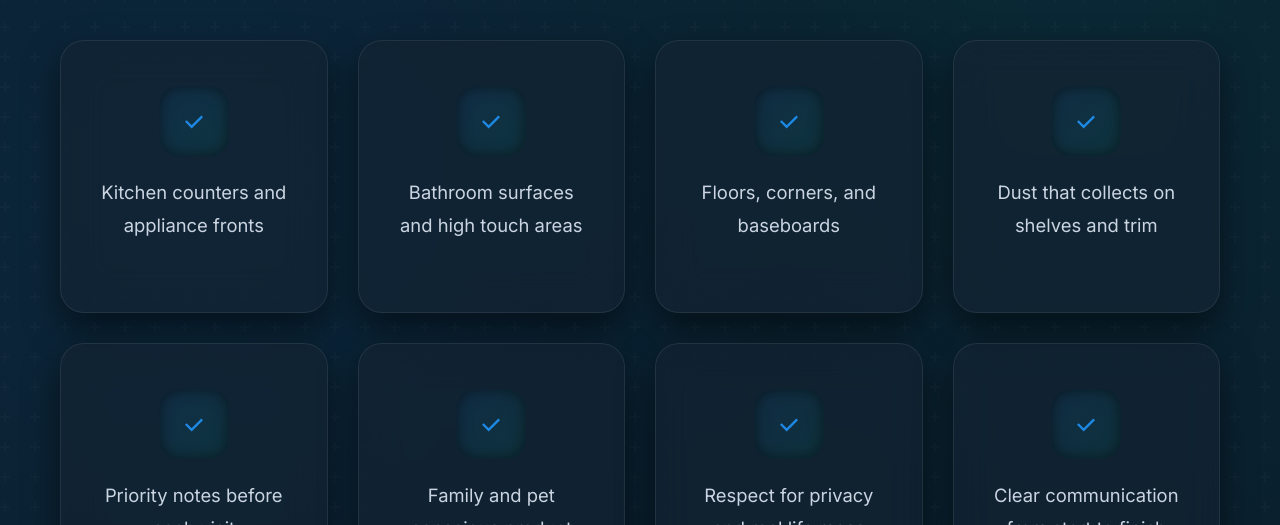
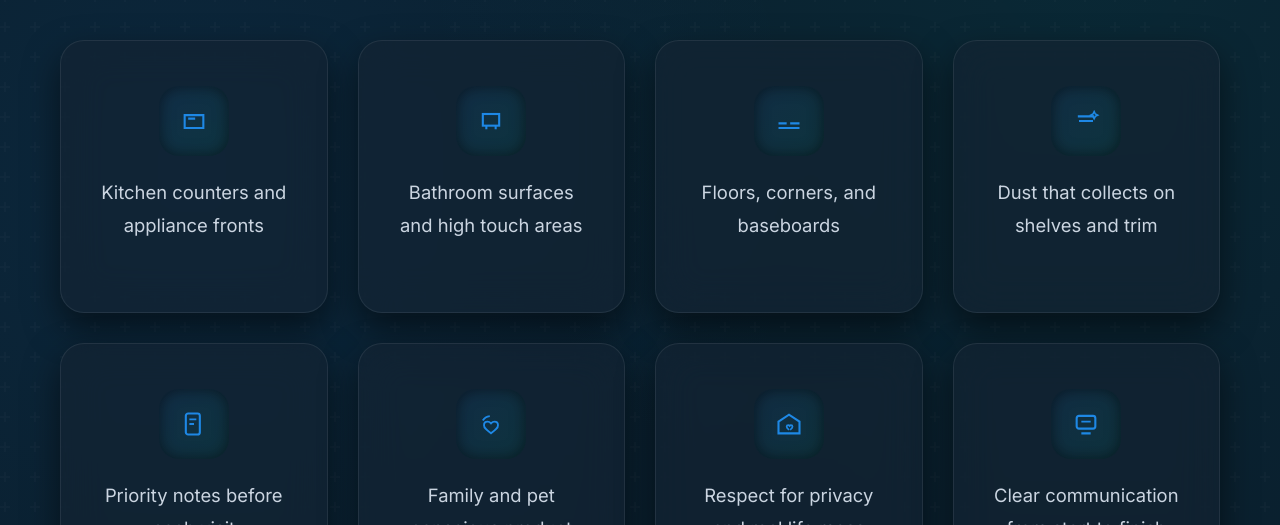
Before and after one commit to YourOnlineSquad/in-the-details-cleaning-site, a Jekyll site: the page built from index.html, in a window 1280 px wide and 900 px high, scrolled down 3850 px. Shown: the part 150-675 px from the top of the window. Built offline with Jekyll 4.4.1, drawn with Linux system fonts in a browser that asks for light colours.

Commit message:
Adjust homepage icons in Detail Standard and Before After sections only

```diff
--- a/index.html
+++ b/index.html
@@ -131,14 +131,14 @@ faq_schema: >
     <p class="body-copy-large text-light-muted">Our cleaning is built around the details people notice every day. We listen to your priorities, use non toxic products, and focus on the rooms, surfaces, and small spots that help your home feel calm again.</p>
   </div>
   <div class="container grid-4">
-    <div class="glass-card text-center"><div class="card-icon" style="margin:0 auto 20px auto;"><svg width="28" height="28" viewBox="0 0 24 24" fill="none" xmlns="http://www.w3.org/2000/svg"><path d="M5 12L10 17L19 8" stroke="currentColor" stroke-width="2"/></svg></div><p class="body-copy text-light-muted">Kitchen counters and appliance fronts</p></div>
-    <div class="glass-card text-center"><div class="card-icon" style="margin:0 auto 20px auto;"><svg width="28" height="28" viewBox="0 0 24 24" fill="none" xmlns="http://www.w3.org/2000/svg"><path d="M5 12L10 17L19 8" stroke="currentColor" stroke-width="2"/></svg></div><p class="body-copy text-light-muted">Bathroom surfaces and high touch areas</p></div>
-    <div class="glass-card text-center"><div class="card-icon" style="margin:0 auto 20px auto;"><svg width="28" height="28" viewBox="0 0 24 24" fill="none" xmlns="http://www.w3.org/2000/svg"><path d="M5 12L10 17L19 8" stroke="currentColor" stroke-width="2"/></svg></div><p class="body-copy text-light-muted">Floors, corners, and baseboards</p></div>
-    <div class="glass-card text-center"><div class="card-icon" style="margin:0 auto 20px auto;"><svg width="28" height="28" viewBox="0 0 24 24" fill="none" xmlns="http://www.w3.org/2000/svg"><path d="M5 12L10 17L19 8" stroke="currentColor" stroke-width="2"/></svg></div><p class="body-copy text-light-muted">Dust that collects on shelves and trim</p></div>
-    <div class="glass-card text-center"><div class="card-icon" style="margin:0 auto 20px auto;"><svg width="28" height="28" viewBox="0 0 24 24" fill="none" xmlns="http://www.w3.org/2000/svg"><path d="M5 12L10 17L19 8" stroke="currentColor" stroke-width="2"/></svg></div><p class="body-copy text-light-muted">Priority notes before each visit</p></div>
-    <div class="glass-card text-center"><div class="card-icon" style="margin:0 auto 20px auto;"><svg width="28" height="28" viewBox="0 0 24 24" fill="none" xmlns="http://www.w3.org/2000/svg"><path d="M5 12L10 17L19 8" stroke="currentColor" stroke-width="2"/></svg></div><p class="body-copy text-light-muted">Family and pet conscious product choices</p></div>
-    <div class="glass-card text-center"><div class="card-icon" style="margin:0 auto 20px auto;"><svg width="28" height="28" viewBox="0 0 24 24" fill="none" xmlns="http://www.w3.org/2000/svg"><path d="M5 12L10 17L19 8" stroke="currentColor" stroke-width="2"/></svg></div><p class="body-copy text-light-muted">Respect for privacy and real life mess</p></div>
-    <div class="glass-card text-center"><div class="card-icon" style="margin:0 auto 20px auto;"><svg width="28" height="28" viewBox="0 0 24 24" fill="none" xmlns="http://www.w3.org/2000/svg"><path d="M5 12L10 17L19 8" stroke="currentColor" stroke-width="2"/></svg></div><p class="body-copy text-light-muted">Clear communication from start to finish</p></div>
+    <div class="glass-card text-center"><div class="card-icon" style="margin:0 auto 20px auto;"><svg width="28" height="28" viewBox="0 0 24 24" fill="none" xmlns="http://www.w3.org/2000/svg"><path d="M4 7H20V18H4V7Z" stroke="currentColor" stroke-width="1.8"/><path d="M7 10H13" stroke="currentColor" stroke-width="1.8"/></svg></div><p class="body-copy text-light-muted">Kitchen counters and appliance fronts</p></div>
+    <div class="glass-card text-center"><div class="card-icon" style="margin:0 auto 20px auto;"><svg width="28" height="28" viewBox="0 0 24 24" fill="none" xmlns="http://www.w3.org/2000/svg"><rect x="5" y="6" width="14" height="10" stroke="currentColor" stroke-width="1.8"/><path d="M8 16V19" stroke="currentColor" stroke-width="1.8"/><path d="M16 16V19" stroke="currentColor" stroke-width="1.8"/></svg></div><p class="body-copy text-light-muted">Bathroom surfaces and high touch areas</p></div>
+    <div class="glass-card text-center"><div class="card-icon" style="margin:0 auto 20px auto;"><svg width="28" height="28" viewBox="0 0 24 24" fill="none" xmlns="http://www.w3.org/2000/svg"><path d="M3 18H21" stroke="currentColor" stroke-width="1.8"/><path d="M3 14H10" stroke="currentColor" stroke-width="1.8"/><path d="M13 14H21" stroke="currentColor" stroke-width="1.8"/></svg></div><p class="body-copy text-light-muted">Floors, corners, and baseboards</p></div>
+    <div class="glass-card text-center"><div class="card-icon" style="margin:0 auto 20px auto;"><svg width="28" height="28" viewBox="0 0 24 24" fill="none" xmlns="http://www.w3.org/2000/svg"><path d="M5 8H19" stroke="currentColor" stroke-width="1.8"/><path d="M6 12H18" stroke="currentColor" stroke-width="1.8"/><path d="M19 4L20 6L22 7L20 8L19 10L18 8L16 7L18 6L19 4Z" stroke="currentColor" stroke-width="1.4"/></svg></div><p class="body-copy text-light-muted">Dust that collects on shelves and trim</p></div>
+    <div class="glass-card text-center"><div class="card-icon" style="margin:0 auto 20px auto;"><svg width="28" height="28" viewBox="0 0 24 24" fill="none" xmlns="http://www.w3.org/2000/svg"><rect x="5" y="3" width="12" height="18" rx="2" stroke="currentColor" stroke-width="1.8"/><path d="M8 8H14" stroke="currentColor" stroke-width="1.6"/><path d="M8 12H12" stroke="currentColor" stroke-width="1.6"/></svg></div><p class="body-copy text-light-muted">Priority notes before each visit</p></div>
+    <div class="glass-card text-center"><div class="card-icon" style="margin:0 auto 20px auto;"><svg width="28" height="28" viewBox="0 0 24 24" fill="none" xmlns="http://www.w3.org/2000/svg"><path d="M12 20C8 17 6 15.4 6 13C6 11.3 7.3 10 9 10C10.2 10 11.2 10.6 12 11.5C12.8 10.6 13.8 10 15 10C16.7 10 18 11.3 18 13C18 15.4 16 17 12 20Z" stroke="currentColor" stroke-width="1.6"/><path d="M5 9C6.2 6.8 8.4 5.5 11 5.2" stroke="currentColor" stroke-width="1.6"/></svg></div><p class="body-copy text-light-muted">Family and pet conscious product choices</p></div>
+    <div class="glass-card text-center"><div class="card-icon" style="margin:0 auto 20px auto;"><svg width="28" height="28" viewBox="0 0 24 24" fill="none" xmlns="http://www.w3.org/2000/svg"><path d="M3 10L12 4L21 10V20H3V10Z" stroke="currentColor" stroke-width="1.8"/><path d="M12 17C10.7 16 10 15.3 10 14.3C10 13.5 10.6 13 11.3 13C11.8 13 12.2 13.2 12.5 13.6C12.8 13.2 13.2 13 13.7 13C14.4 13 15 13.5 15 14.3C15 15.3 14.3 16 13 17" stroke="currentColor" stroke-width="1.5"/></svg></div><p class="body-copy text-light-muted">Respect for privacy and real life mess</p></div>
+    <div class="glass-card text-center"><div class="card-icon" style="margin:0 auto 20px auto;"><svg width="28" height="28" viewBox="0 0 24 24" fill="none" xmlns="http://www.w3.org/2000/svg"><rect x="4" y="5" width="16" height="11" rx="2" stroke="currentColor" stroke-width="1.8"/><path d="M8 20H16" stroke="currentColor" stroke-width="1.8"/><path d="M8 10H16" stroke="currentColor" stroke-width="1.6"/></svg></div><p class="body-copy text-light-muted">Clear communication from start to finish</p></div>
   </div>
 </section>
 
@@ -151,21 +151,21 @@ faq_schema: >
   <div class="container grid-2">
     <div class="glass-card">
       <h3 class="mb-20">Before the Visit</h3>
-      <p class="body-copy">Counters feel behind</p>
-      <p class="body-copy">Dust keeps coming back</p>
-      <p class="body-copy">Bathrooms need attention</p>
-      <p class="body-copy">Floors show daily life</p>
-      <p class="body-copy">Moving or hosting feels stressful</p>
-      <p class="body-copy">You are not sure where to start</p>
+      <p class="body-copy"><svg width="14" height="14" viewBox="0 0 24 24" fill="none" xmlns="http://www.w3.org/2000/svg" style="vertical-align:-2px; margin-right:8px;"><circle cx="12" cy="12" r="4" fill="#8FA2B1"/></svg>Counters feel behind</p>
+      <p class="body-copy"><svg width="14" height="14" viewBox="0 0 24 24" fill="none" xmlns="http://www.w3.org/2000/svg" style="vertical-align:-2px; margin-right:8px;"><circle cx="12" cy="12" r="4" fill="#8FA2B1"/></svg>Dust keeps coming back</p>
+      <p class="body-copy"><svg width="14" height="14" viewBox="0 0 24 24" fill="none" xmlns="http://www.w3.org/2000/svg" style="vertical-align:-2px; margin-right:8px;"><circle cx="12" cy="12" r="4" fill="#8FA2B1"/></svg>Bathrooms need attention</p>
+      <p class="body-copy"><svg width="14" height="14" viewBox="0 0 24 24" fill="none" xmlns="http://www.w3.org/2000/svg" style="vertical-align:-2px; margin-right:8px;"><circle cx="12" cy="12" r="4" fill="#8FA2B1"/></svg>Floors show daily life</p>
+      <p class="body-copy"><svg width="14" height="14" viewBox="0 0 24 24" fill="none" xmlns="http://www.w3.org/2000/svg" style="vertical-align:-2px; margin-right:8px;"><circle cx="12" cy="12" r="4" fill="#8FA2B1"/></svg>Moving or hosting feels stressful</p>
+      <p class="body-copy"><svg width="14" height="14" viewBox="0 0 24 24" fill="none" xmlns="http://www.w3.org/2000/svg" style="vertical-align:-2px; margin-right:8px;"><circle cx="12" cy="12" r="4" fill="#8FA2B1"/></svg>You are not sure where to start</p>
     </div>
     <div class="glass-card">
       <h3 class="mb-20">After the Visit</h3>
-      <p class="body-copy">Main rooms feel calmer</p>
-      <p class="body-copy">High touch areas are handled</p>
-      <p class="body-copy">Priorities are checked off</p>
-      <p class="body-copy">Floors and surfaces feel fresh</p>
-      <p class="body-copy">The home feels easier to manage</p>
-      <p class="body-copy">You know what was completed</p>
+      <p class="body-copy"><svg width="16" height="16" viewBox="0 0 24 24" fill="none" xmlns="http://www.w3.org/2000/svg" style="vertical-align:-2px; margin-right:8px;"><path d="M5 12L10 17L19 8" stroke="#00BFA6" stroke-width="2.4"/></svg>Main rooms feel calmer</p>
+      <p class="body-copy"><svg width="16" height="16" viewBox="0 0 24 24" fill="none" xmlns="http://www.w3.org/2000/svg" style="vertical-align:-2px; margin-right:8px;"><path d="M5 12L10 17L19 8" stroke="#00BFA6" stroke-width="2.4"/></svg>High touch areas are handled</p>
+      <p class="body-copy"><svg width="16" height="16" viewBox="0 0 24 24" fill="none" xmlns="http://www.w3.org/2000/svg" style="vertical-align:-2px; margin-right:8px;"><path d="M5 12L10 17L19 8" stroke="#00BFA6" stroke-width="2.4"/></svg>Priorities are checked off</p>
+      <p class="body-copy"><svg width="16" height="16" viewBox="0 0 24 24" fill="none" xmlns="http://www.w3.org/2000/svg" style="vertical-align:-2px; margin-right:8px;"><path d="M5 12L10 17L19 8" stroke="#00BFA6" stroke-width="2.4"/></svg>Floors and surfaces feel fresh</p>
+      <p class="body-copy"><svg width="16" height="16" viewBox="0 0 24 24" fill="none" xmlns="http://www.w3.org/2000/svg" style="vertical-align:-2px; margin-right:8px;"><path d="M5 12L10 17L19 8" stroke="#00BFA6" stroke-width="2.4"/></svg>The home feels easier to manage</p>
+      <p class="body-copy"><svg width="16" height="16" viewBox="0 0 24 24" fill="none" xmlns="http://www.w3.org/2000/svg" style="vertical-align:-2px; margin-right:8px;"><path d="M5 12L10 17L19 8" stroke="#00BFA6" stroke-width="2.4"/></svg>You know what was completed</p>
     </div>
   </div>
 </section>
```
